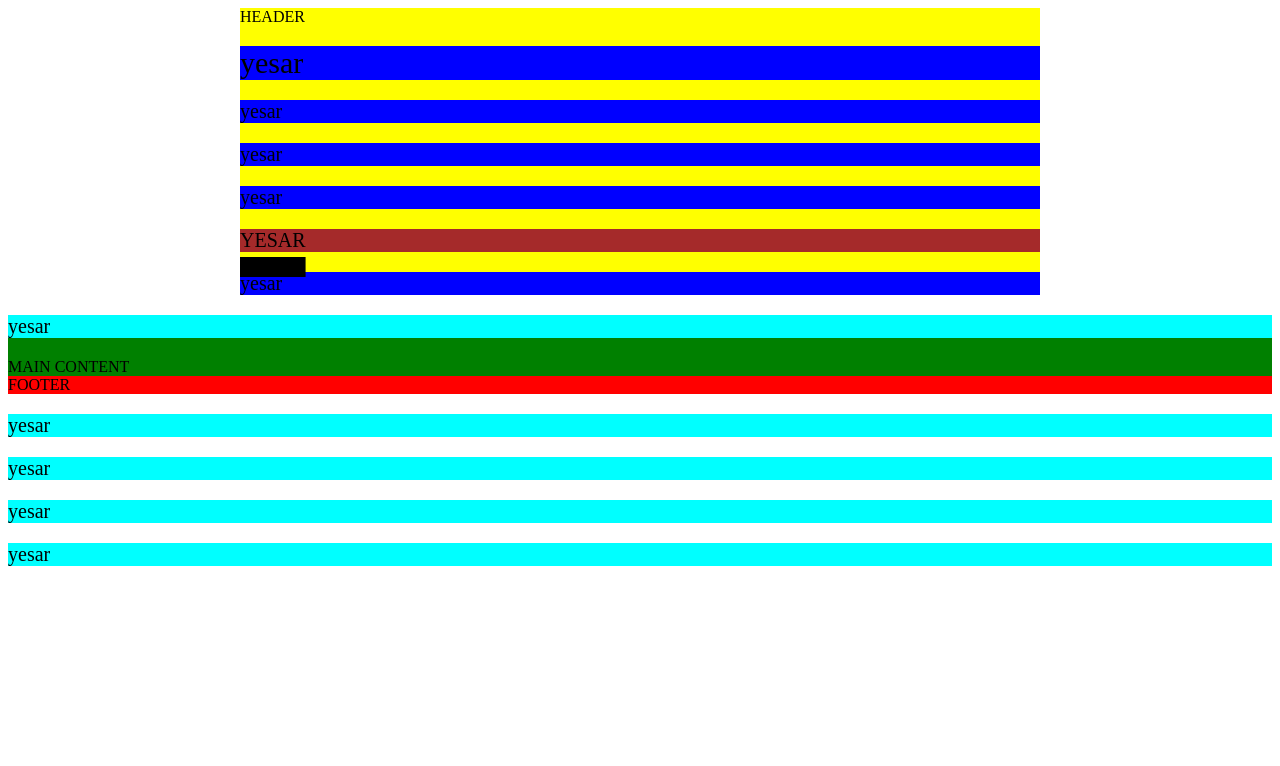
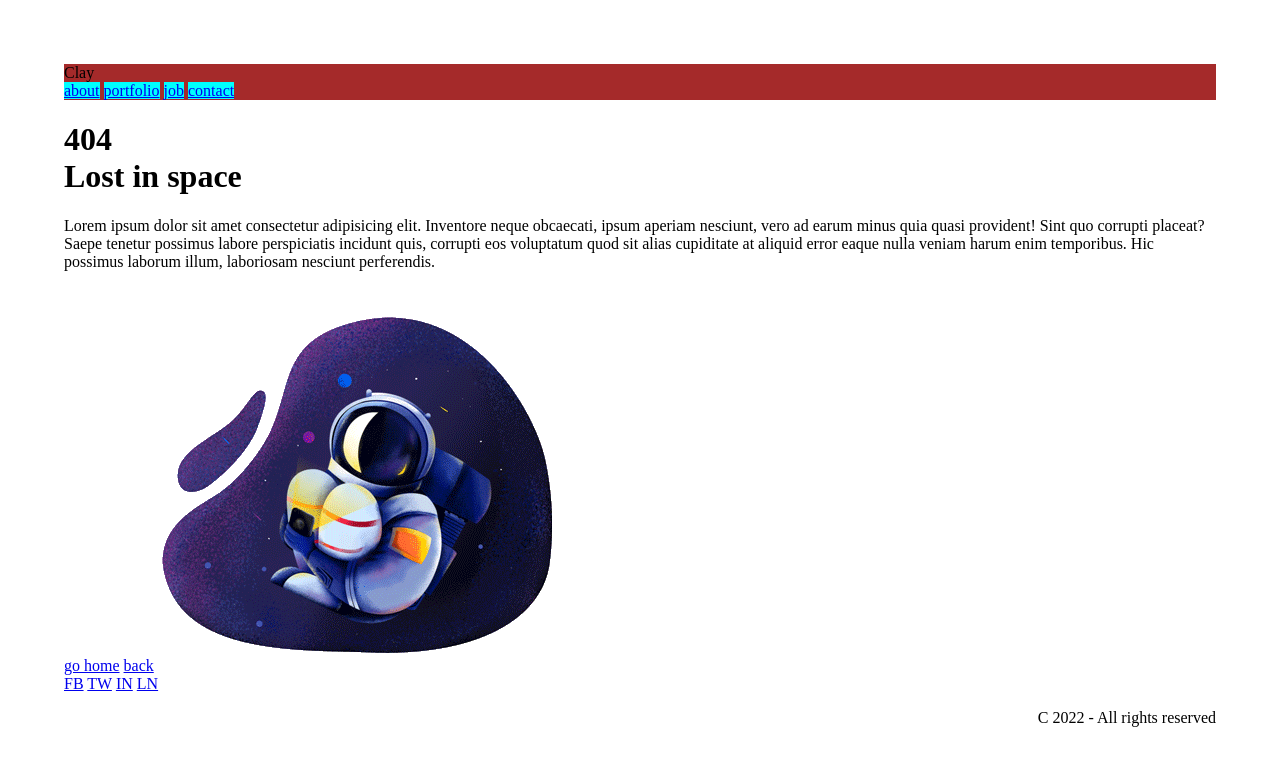
Before and after one commit to Paulius7778hhh/3-space-man, a website: page index.html in a window 1280 px wide. Drawn offline with Linux system fonts and the light colour scheme.

Commit message:
begining

```diff
--- a/index.html
+++ b/index.html
@@ -6,32 +6,30 @@
     <meta name="viewport" content="width=device-width, initial-scale=1.0">
     <title>SPACE</title>
     <link rel="stylesheet" href="./resources/main.css">
-    <style>p{
-        font-size: 20px;
-    }
-        </style>
 </head>
 <body>
     <header>
-        HEADER
-        <p><span>yesar</span></p>
-        <p>yesar</p>
-        <p>yesar</p>
-        <p>yesar</p>
-        <p style="background-color: brown; text-transform: uppercase; text-decoration: underline 20px;">yesar</p>
-        <p>yesar</p>
+        <div class="logo" style="text-align: left;">Clay</div>
+        <a class="link" href="#" target="_blank">about</a>
+        <a class="link" href="#" target="_blank">portfolio</a>
+        <a class="link" href="#" target="_blank">job</a>
+        <a class="link" href="#" target="_blank">contact</a>
+
     </header>
     <main>
-        <p>yesar</p>
-        MAIN CONTENT
+        <h1>404<br>Lost in space</h1>
+        <p>Lorem ipsum dolor sit amet consectetur adipisicing elit. Inventore neque obcaecati, ipsum aperiam nesciunt, vero ad earum minus quia quasi provident! Sint quo corrupti placeat? Saepe tenetur possimus labore perspiciatis incidunt quis, corrupti eos voluptatum quod sit alias cupiditate at aliquid error eaque nulla veniam harum enim temporibus. Hic possimus laborum illum, laboriosam nesciunt perferendis.</p>
+        <a class="btn" href="#">go home</a>
+        <a class="btn" href="#">back</a>
+        <img src="./resources/space-man-logo.png" alt="astronaut curled up floats in space holds smart phone watches it">
+
     </main>
     <footer>
-        FOOTER
+        <a class="link" href="#">FB</a>
+        <a class="link" href="#">TW</a>
+        <a class="link" href="#">IN</a>
+        <a class="link" href="#">LN</a>
+        <p style="text-align: right;">C 2022 - All rights reserved</p>
     </footer>
-    <p>yesar</p>
-    <p>yesar</p>
-    <p>yesar</p>
-    <p>yesar</p>
-
-</body>
+   </body>
 </html>
--- a/resources/main.css
+++ b/resources/main.css
@@ -1,22 +1,25 @@
+body {
+    margin: 5%;
+
+}
 header {
-    background-color:yellow;
-    width: 800px;
-    margin-left: calc(50% - 400px);
+display: inline-block;
+background-color: brown;
+width: 100%;
+
 }
-main {
-    background-color: green;
+header > .link {
+
+    width: 2em;
+    background-color: aqua;
+    text-align: right;
+
+
 }
-footer {
-    background-color: red;
-}
-header > p {
-    background-color: blue;
-}
-p {
-    background-color: aqua;
-    font-size: 10px;
-}
-p > span {
-    font-size: 30px;
+header > .div.logo {
+    background-color: blueviolet;
+    text-align: left;
+    display: inline-block;
+
 }
 /* > specifikavimo zenkla duoda pirmuma /*
```
Also changed, not shown: README.md (deleted).
